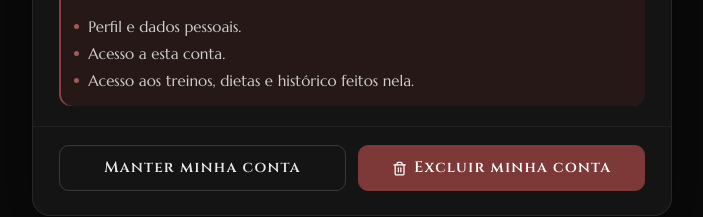
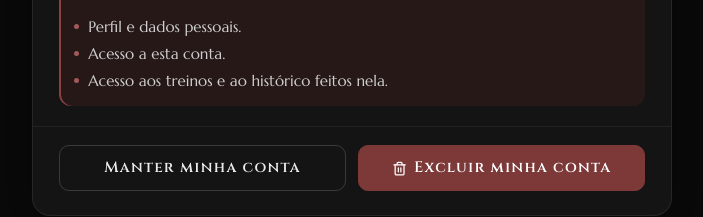
Before and after one commit to fshenrique6/HealGym, a React (Vite) app in the folder frontend/: page /confirm-delete/1 in a window 1280 px wide. Shown: the part 452-669 px from the top of the page, without its empty margins (288-991 px from the left). Built offline with nearby package versions, Linux system fonts and the light colour scheme; no server answers.

Commit message:
refactor(account): remove diet references from ConfirmDeletePage

```diff
--- a/frontend/src/components/ConfirmDeletePage.jsx
+++ b/frontend/src/components/ConfirmDeletePage.jsx
@@ -123,7 +123,7 @@ const ConfirmDeletePage = () => {
               <Consequencias>
                 <li>Perfil e dados pessoais.</li>
                 <li>Acesso a esta conta.</li>
-                <li>Acesso aos treinos, dietas e histórico feitos nela.</li>
+                <li>Acesso aos treinos e ao histórico feitos nela.</li>
               </Consequencias>
             </Aviso>
             {erroServidor && <MensagemErro role="alert">{message}</MensagemErro>}
```
